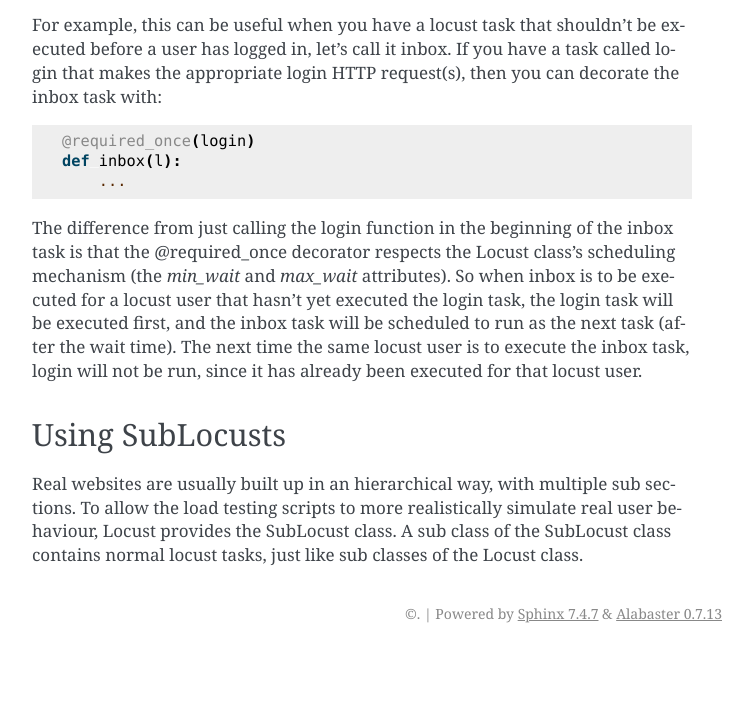
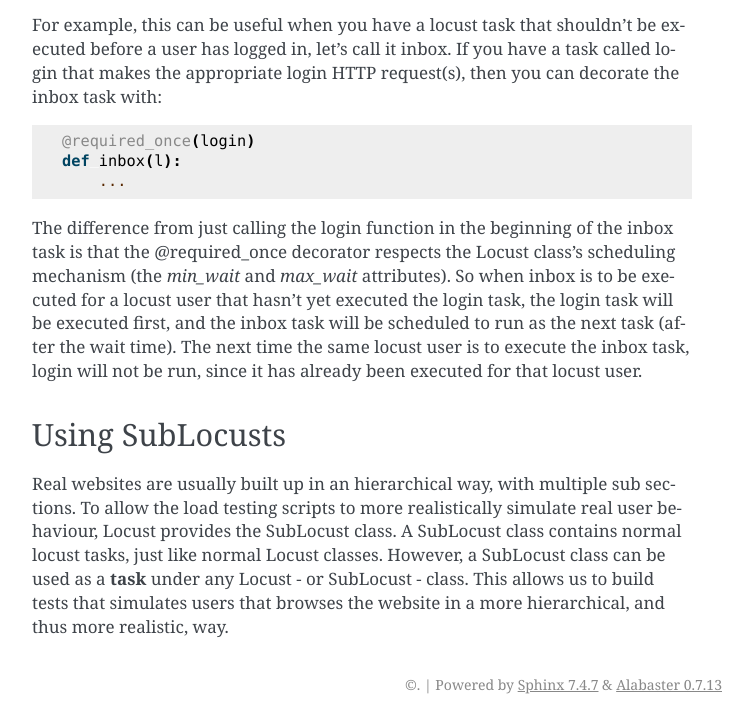
Before and after one commit to locustio/locust, a Sphinx documentation site: the page built from docs/writing-a-locustfile.rst, in a window 1280 px wide and 900 px high, scrolled down 3746 px, cut to the strip 176-900 px from the top of the window. Shown: the whole strip, without its empty margins (388-1141 px from the left). Built offline with Sphinx 7.4.7, drawn with Linux system fonts in a browser that asks for light colours; before the commit the page ends 4575 px from its top, so only the background shows below that.

Commit message:
Documentation improvements. Described SubLocusts.

```diff
--- a/docs/quickstart.rst
+++ b/docs/quickstart.rst
@@ -75,3 +75,9 @@ starting the slaves (this is not needed when running locust distributed on a sin
 host defaults to 127.0.0.1)::
 
     locust -f ../locust_files/my_locust_file.py --slave --master-host=192.168.0.100
+
+.. note::
+
+    To see all available options type
+
+        locust --help
--- a/docs/writing-a-locustfile.rst
+++ b/docs/writing-a-locustfile.rst
@@ -190,5 +190,7 @@ Using SubLocusts
 
 Real websites are usually built up in an hierarchical way, with multiple sub sections. To allow the
 load testing scripts to more realistically simulate real user behaviour, Locust provides the
-SubLocust class. A sub class of the SubLocust class contains normal locust tasks, just like sub
-classes of the Locust class.
+SubLocust class. A SubLocust class contains normal locust tasks, just like normal Locust classes.
+However, a SubLocust class can be used as a **task** under any Locust - or SubLocust - class. This
+allows us to build tests that simulates users that browses the website in a more hierarchical, and
+thus more realistic, way.
```
